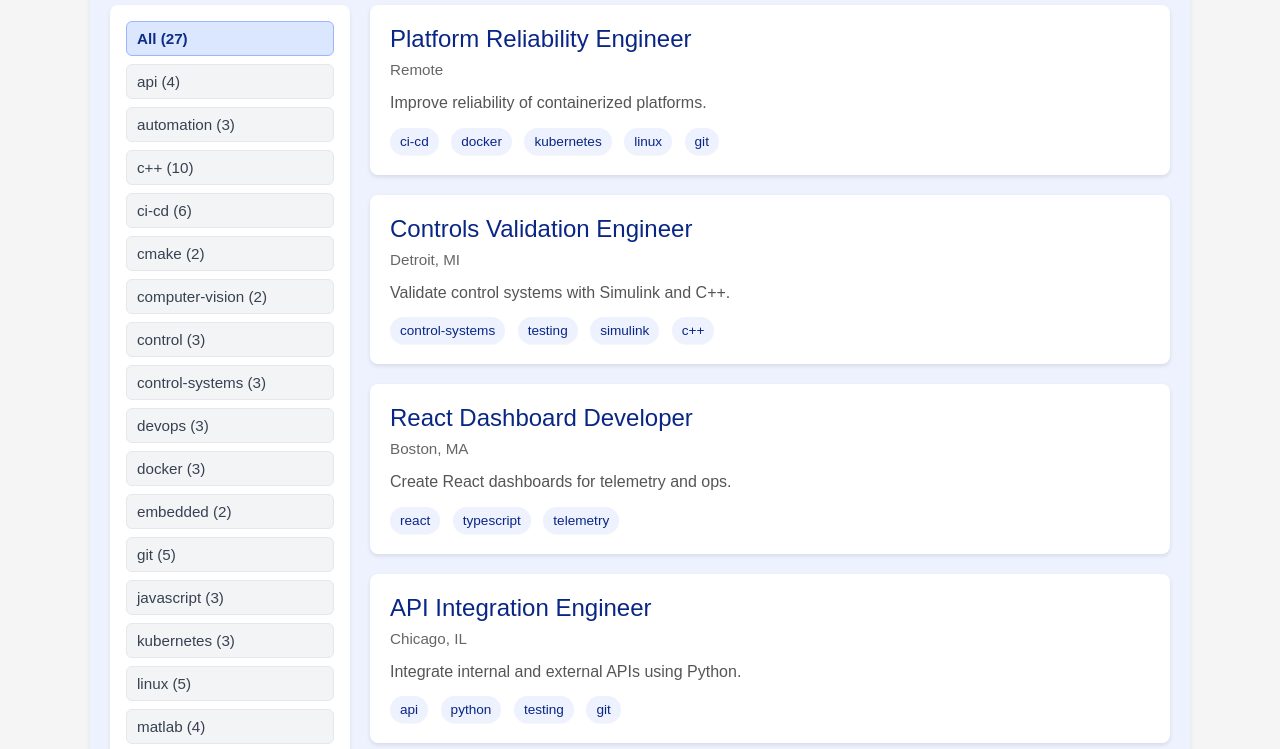
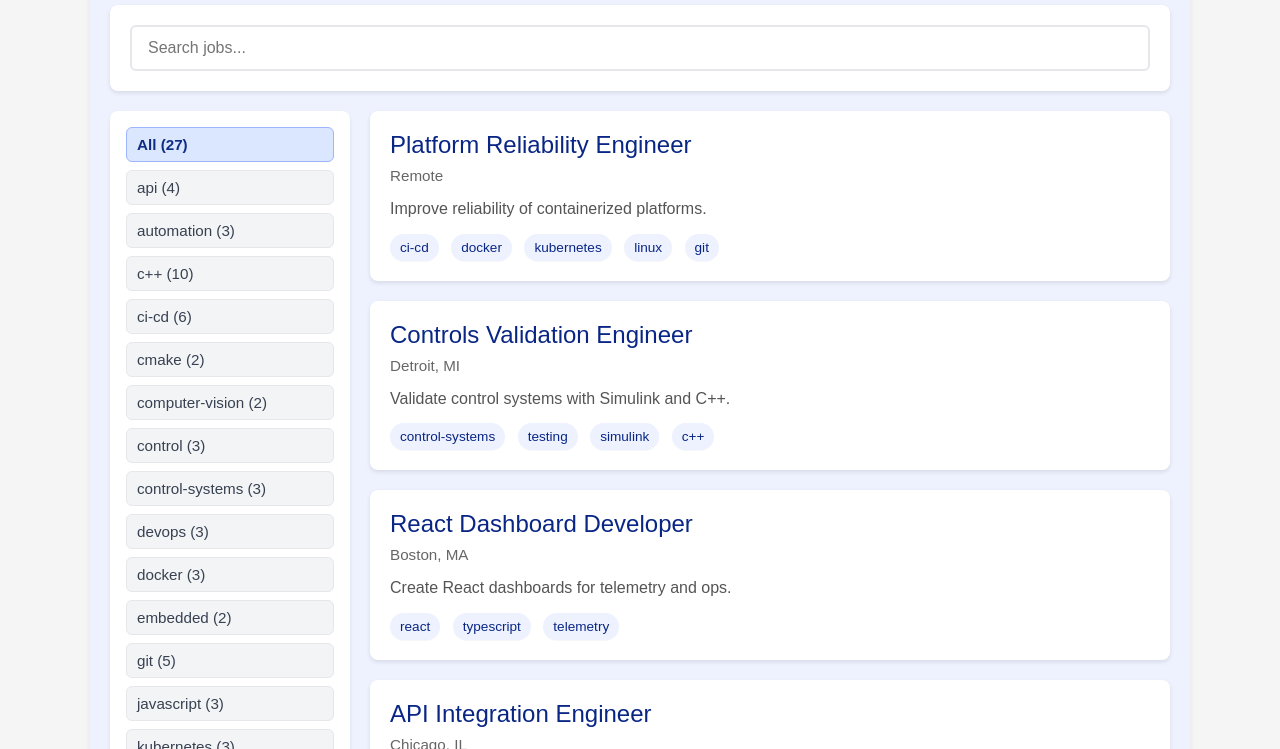
Before and after one commit to Rodashagos/Learning, a website: page Aladdin/index.html in a window 1280 px wide. Shown: the part 92-841 px from the top of the page. Drawn offline with Linux system fonts and the light colour scheme.

Commit message:
add non functional search bar

```diff
--- a/Aladdin/index.html
+++ b/Aladdin/index.html
@@ -30,6 +30,28 @@
       color: #333;
       margin-bottom: 20px;
       text-align: center;
+    }
+
+    .search-box {
+      background-color: #ffffff;
+      padding: 20px;
+      margin-bottom: 20px;
+      border-radius: 8px;
+      box-shadow: 0 2px 4px rgba(0, 0, 0, 0.1);
+      width: 100%;
+    }
+
+    .search-input {
+      width: 100%;
+      padding: 12px 16px;
+      font-size: 1em;
+      border: 2px solid #e5e7eb;
+      border-radius: 6px;
+      outline: none;
+    }
+
+    .search-input:focus {
+      border-color: #092685;
     }
 
     .layout {
@@ -136,6 +158,9 @@
 <body>
   <div class="container">
     <h1>Job Listings</h1>
+    <div class="search-box">
+      <input type="text" class="search-input" placeholder="Search jobs..." id="searchInput">
+    </div>
     <div class="layout">
       <aside class="sidebar">
         <ul class="tag-list">
@@ -422,6 +447,17 @@
 
   </div>
   <script>
+    // Search functionality
+    var searchInput = document.getElementById("searchInput");
+    if (searchInput) {
+      searchInput.addEventListener("keypress", function (event) {
+        if (event.key === "Enter") {
+          console.log(searchInput.value);
+        }
+      });
+    }
+
+    // Tag filtering functionality
     (function () {
       var buttons = document.querySelectorAll(".tag-button");
       var jobLinks = document.querySelectorAll(".job-link");
```
Also changed, not shown: Aladdin/index_template.html (+36 -0 lines).
